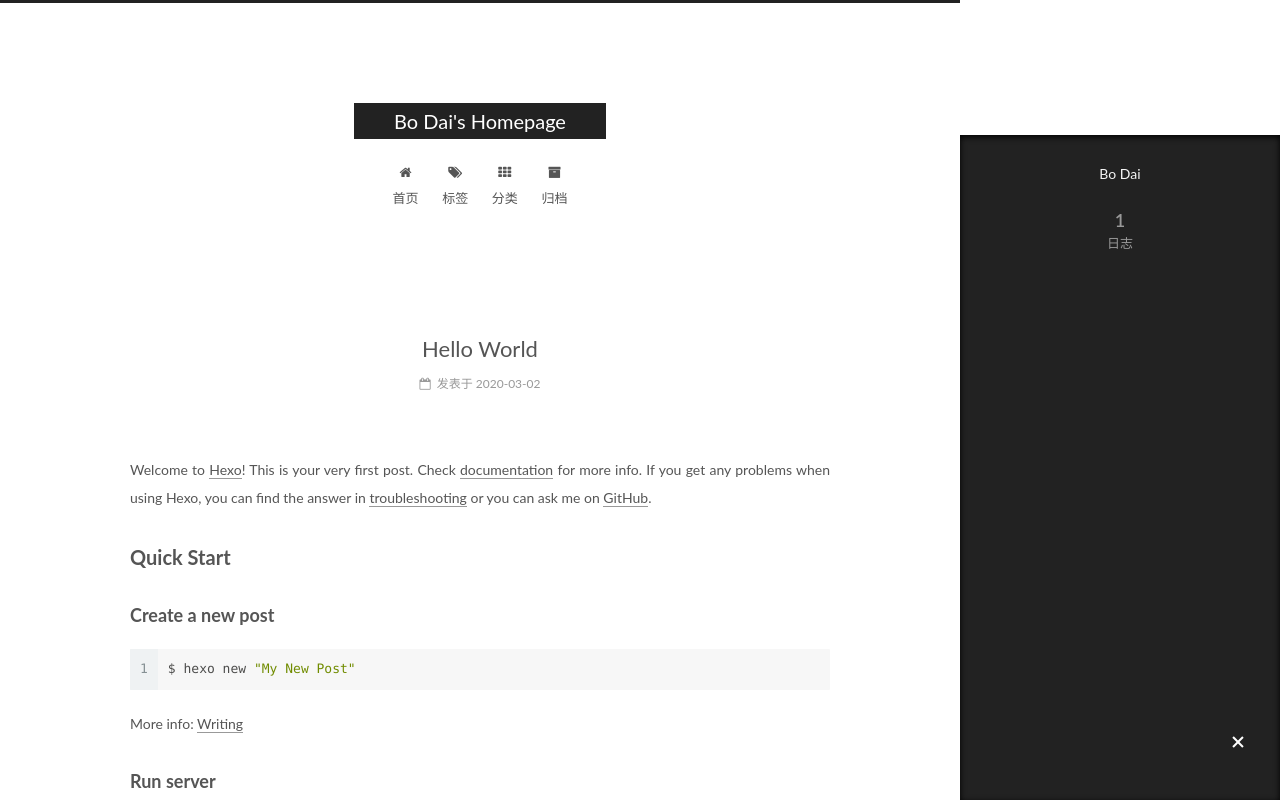
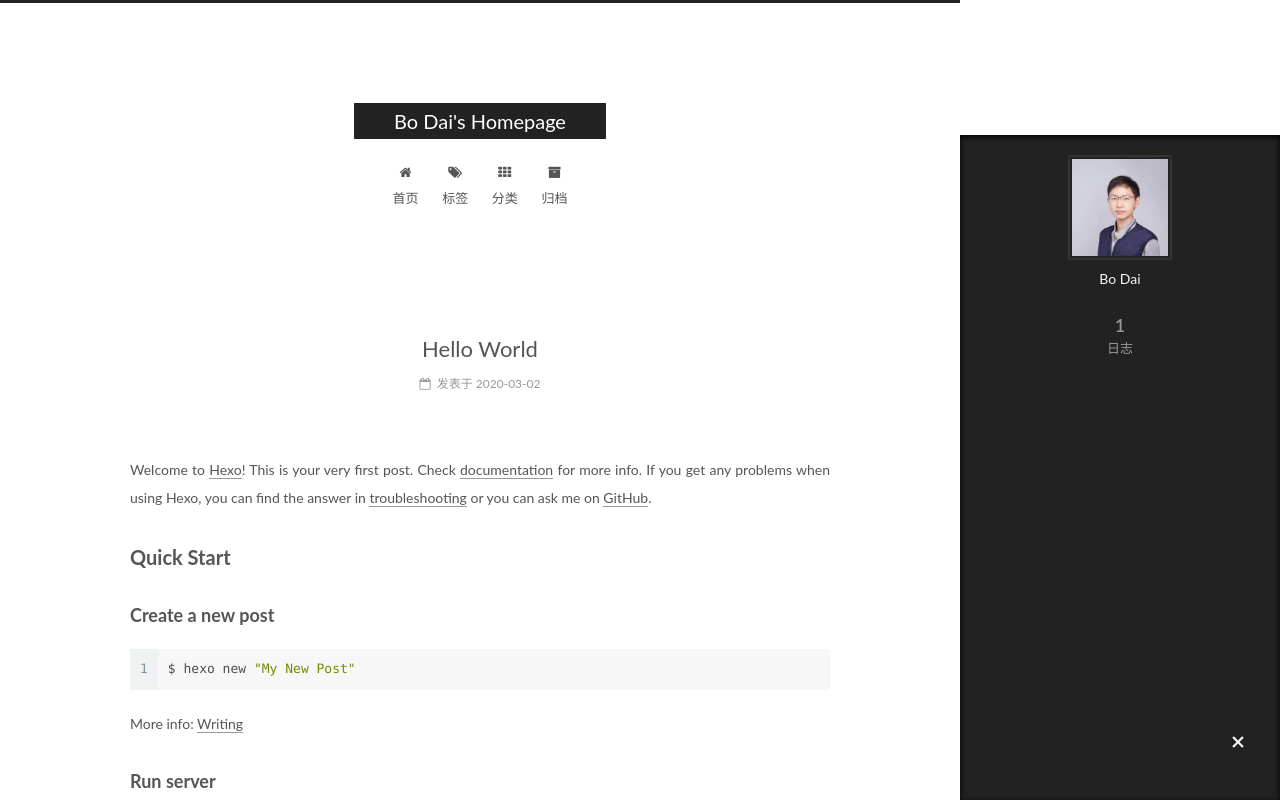
Before and after one commit to DayBright-David/DayBright-David.github.io, a plain HTML site: page index.html in a window 1280 px wide. Both pictures are taken after a click on the element 1238 px from the left and 743 px from the top of the page. Shown: the top 800 px of the page. Drawn offline with Linux system fonts and the light colour scheme.

Commit message:
Site updated: 2020-03-03 01:42:47

```diff
--- a/index.html
+++ b/index.html
@@ -253,7 +253,7 @@
     <span hidden itemprop="author" itemscope itemtype="http://schema.org/Person">
       <meta itemprop="name" content="Bo Dai">
       <meta itemprop="description" content="">
-      <meta itemprop="image" content="/images/avatar.gif">
+      <meta itemprop="image" content="/images/avatar.png">
     </span>
 
     <span hidden itemprop="publisher" itemscope itemtype="http://schema.org/Organization">
@@ -401,6 +401,10 @@
       <section class="site-overview-wrap sidebar-panel sidebar-panel-active">
         <div class="site-overview">
           <div class="site-author motion-element" itemprop="author" itemscope itemtype="http://schema.org/Person">
+
+              <img class="site-author-image" itemprop="image"
+                src="/images/avatar.png"
+                alt="Bo Dai" />
 
               <p class="site-author-name" itemprop="name">Bo Dai</p>
               <p class="site-description motion-element" itemprop="description"></p>
```
Also changed, not shown: 2020/03/02/hello-world/index.html (+5 -1 lines), archive/index.html (+4 -0 lines), archives/2020/03/index.html (+4 -0 lines), archives/2020/index.html (+4 -0 lines), archives/index.html (+4 -0 lines), catagories/index.html (+4 -0 lines), tags/index.html (+4 -0 lines), images/avatar.png (added).
